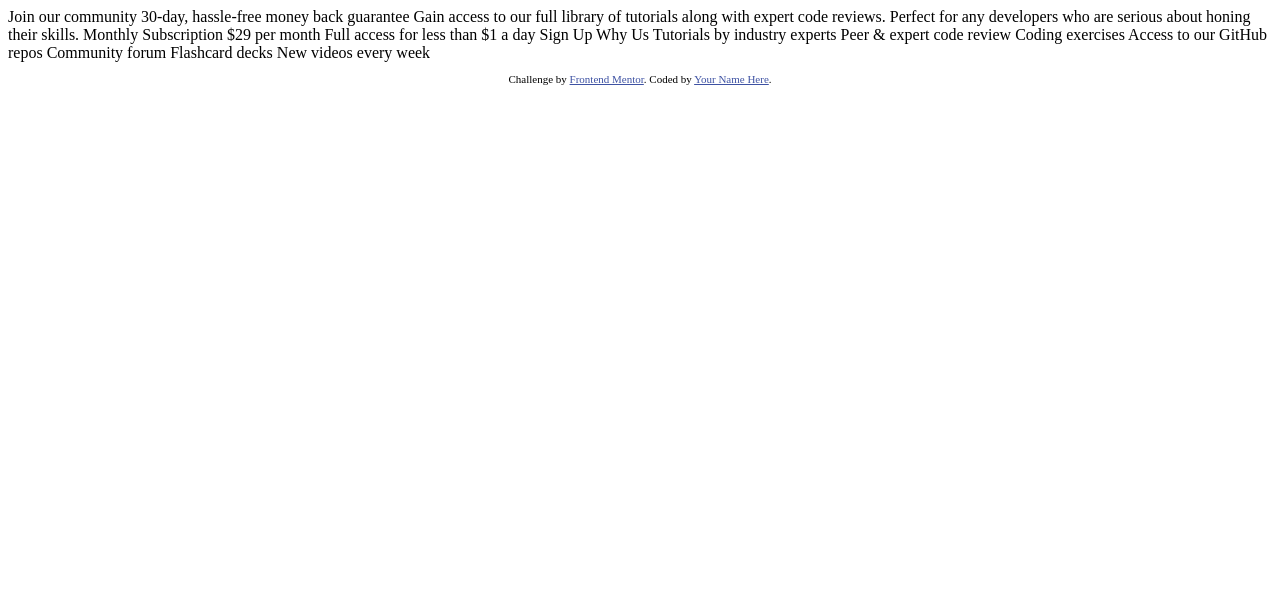
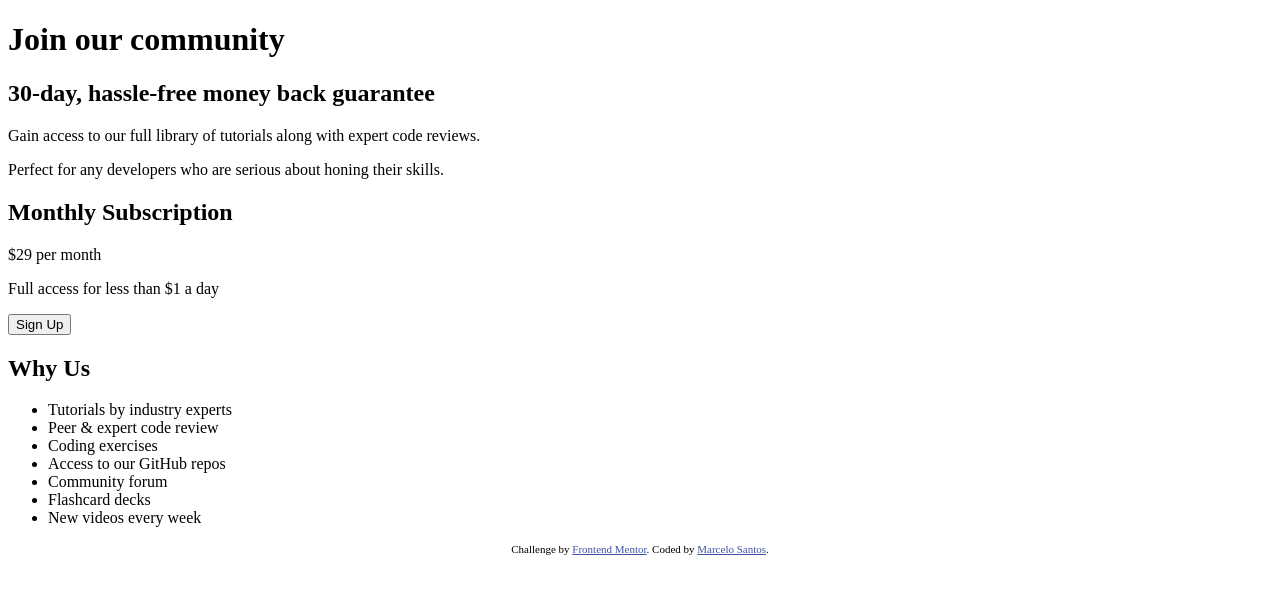
Before and after one commit to pmarcelojr/Single-price-grid-component, a plain HTML site: page index.html in a window 1280 px wide. Drawn offline with Linux system fonts and the light colour scheme.

Commit message:
create file styles.css and file formatting index.html

```diff
--- a/index.html
+++ b/index.html
@@ -6,44 +6,62 @@
 
   <link rel="icon" type="image/png" sizes="32x32" href="./images/favicon-32x32.png">
 
-  <title>Frontend Mentor | Single Price Grid Component</title>
-
-  <!-- Feel free to remove these styles or customise in your own stylesheet 👍 -->
-  <style>
-    .attribution { font-size: 11px; text-align: center; }
-    .attribution a { color: hsl(228, 45%, 44%); }
-  </style>
+  <title>Single Price Grid Component</title>
+  <link rel="stylesheet" href="./styles.css">
 </head>
 <body>
-  Join our community
+  <main>
+    <h1>
+      Join our community
+    </h1>
+    <h2 class="yellow-text">
+      30-day, hassle-free money back guarantee
+    </h2>
+    <p>
+      Gain access to our full library of tutorials along with expert code reviews.
+    </p>
+    <p>
+      Perfect for any developers who are serious about honing their skills.
+    </p>
+    <section>
 
-  30-day, hassle-free money back guarantee
+      <h2>
+        Monthly Subscription
+      </h2>
+      <p class="fadded">
+        <span class="big">&dollar;29</span> per month
+      </p>
+      <p>
+        Full access for less than &dollar;1 a day
+      </p>
 
-  Gain access to our full library of tutorials along with expert code reviews.
-  Perfect for any developers who are serious about honing their skills.
+      <button>
+        Sign Up
+      </button>
+    </section>
+    <section>
 
-  Monthly Subscription
+      <h2>
+        Why Us
+      </h2>
 
-  &dollar;29 per month
+      <ul>
+        <li>Tutorials by industry experts</li>
+        <li>Peer &amp; expert code review</li>
+        <li>Coding exercises</li>
+        <li>Access to our GitHub repos</li>
+        <li>Community forum</li>
+        <li>Flashcard decks</li>
+        <li>New videos every week</li>
+      </ul>
+    </section>
+  </main>
 
-  Full access for less than &dollar;1 a day
-
-  Sign Up
-
-  Why Us
-
-  Tutorials by industry experts
-  Peer &amp; expert code review
-  Coding exercises
-  Access to our GitHub repos
-  Community forum
-  Flashcard decks
-  New videos every week
 
   <footer>
     <p class="attribution">
       Challenge by <a href="https://www.frontendmentor.io?ref=challenge" target="_blank">Frontend Mentor</a>.
-      Coded by <a href="#">Your Name Here</a>.
+      Coded by <a href="https://github.com/pmarcelojr/Single-price-grid-component">Marcelo Santos</a>.
     </p>
   </footer>
 </body>
--- /dev/null
+++ b/styles.css
@@ -0,0 +1,2 @@
+.attribution { font-size: 11px; text-align: center; }
+.attribution a { color: hsl(228, 45%, 44%); }
```
